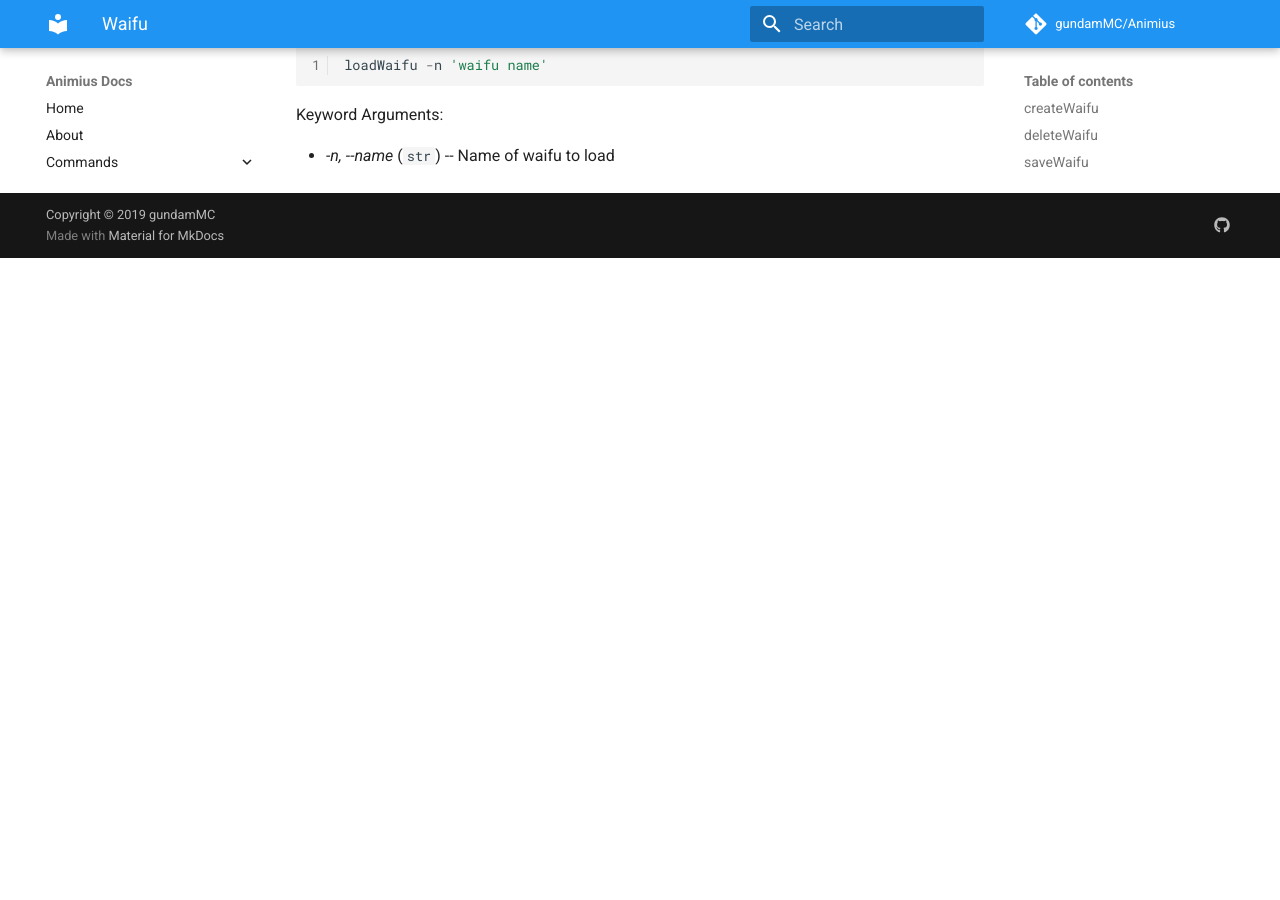
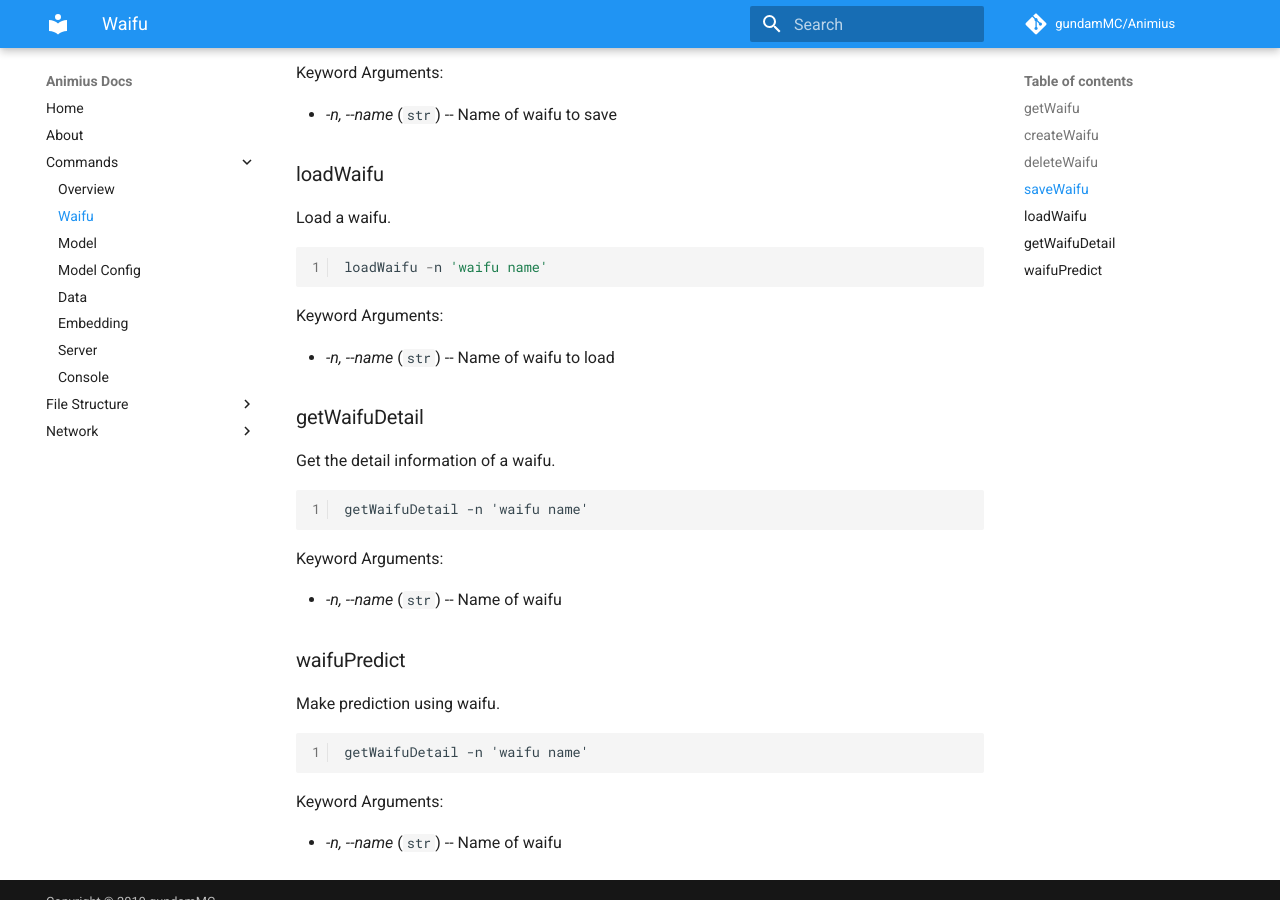
Before and after one commit to gundamMC/animius, an MkDocs documentation site: the page built from docs/commands/waifu.md, in a window 1280 px wide and 900 px high, scrolled down 1033 px. Built offline with MkDocs 1.6.1 and Material for MkDocs 9.7.7, drawn with Linux system fonts in a browser that asks for light colours; comment, search, counter and statistics services are not loaded; before the commit the page ends 1291 px from its top, so only the background shows below that; some of the changed text lies outside the part shown.

Commit message:
Update docs.
Signed-off-by: xAsiimov <admin@xasiimov.com>

````diff
--- a/docs/commands/waifu.md
+++ b/docs/commands/waifu.md
@@ -1,4 +1,14 @@
 # Waifu
+
+###getWaifu
+
+Get a list of existing waifu.
+
+```
+getWaifu
+```
+
+No argument required.
 
 ### createWaifu
 
@@ -51,3 +61,27 @@
 Keyword Arguments:
 
 * *-n, --name* (``str``) -- Name of waifu to load
+
+### getWaifuDetail
+
+Get the detail information of a waifu.
+
+```
+getWaifuDetail -n 'waifu name'
+```
+
+Keyword Arguments:
+
+* *-n, --name* (``str``) -- Name of waifu
+
+### waifuPredict
+
+Make prediction using waifu.
+
+```
+getWaifuDetail -n 'waifu name'
+```
+
+Keyword Arguments:
+
+* *-n, --name* (``str``) -- Name of waifu
````
Also changed, not shown: docs/commands/data.md (+23 -0 lines), docs/commands/embedding.md (+10 -0 lines), docs/commands/model config.md (+10 -0 lines), docs/commands/model.md (+22 -0 lines).
